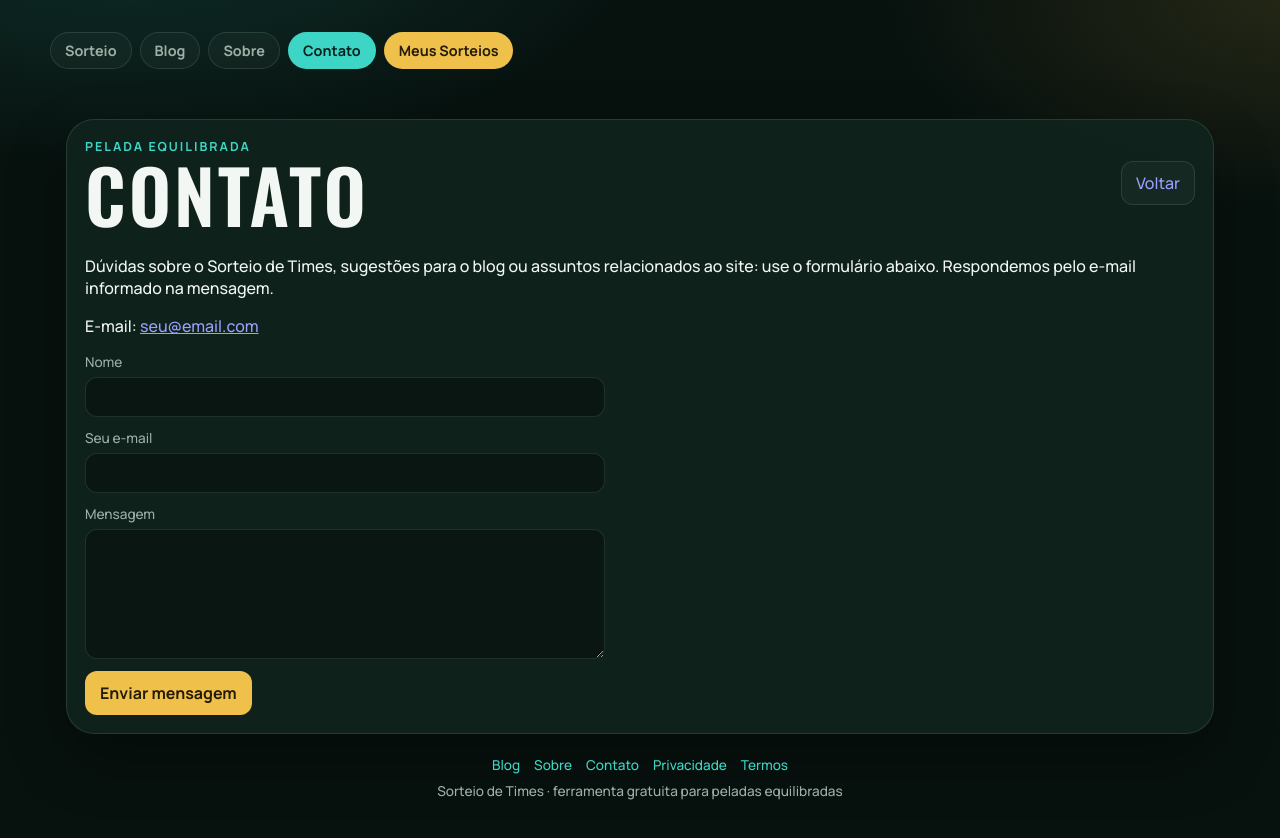
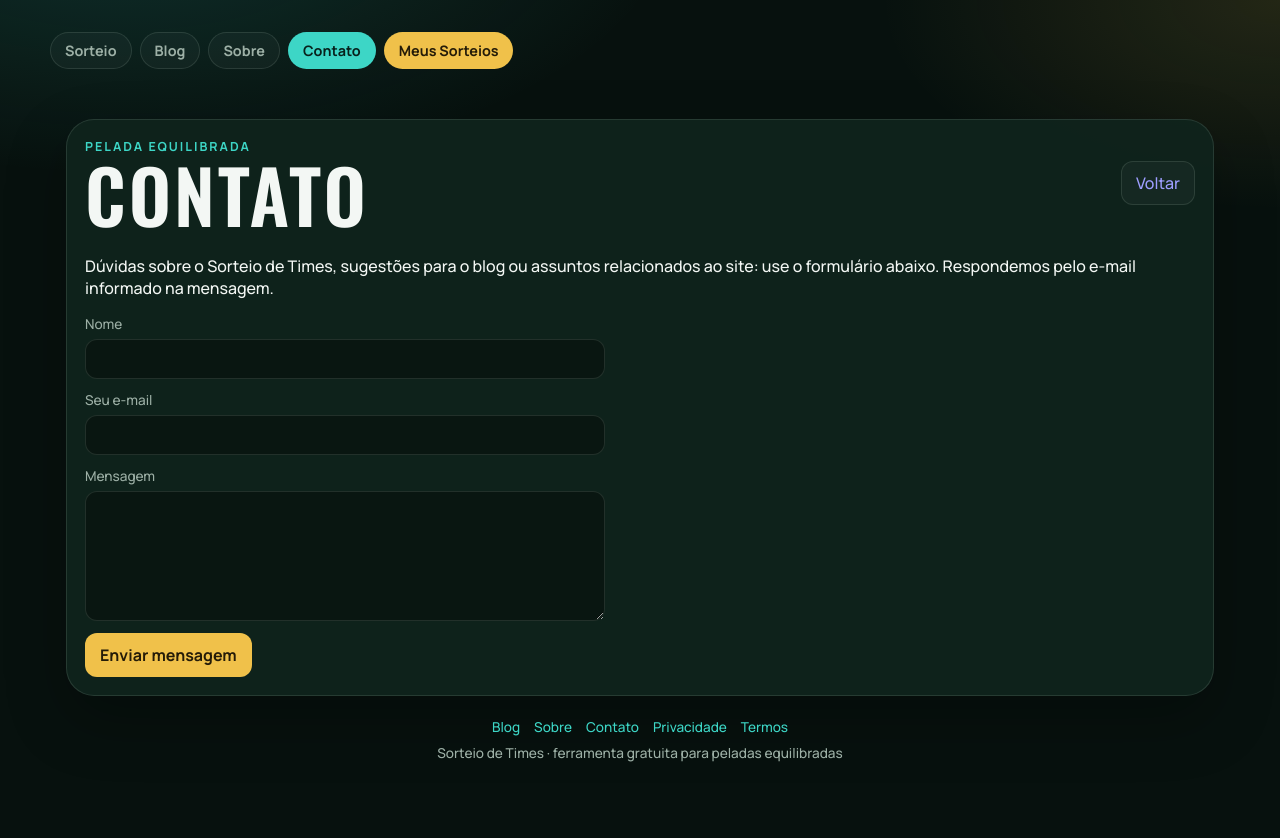
Before and after one commit to luccasst/sorteio_times, a React (Vite) app: page /contato in a window 1280 px wide. Shown: the top 838 px of the page. Built offline with nearby package versions, Linux system fonts and the light colour scheme.

Commit message:
Remove a exibição pública do e-mail na página Contato.
O endereço segue só no envio do formulário, sem aparecer no HTML.

Co-authored-by: Cursor <cursoragent@cursor.com>

```diff
--- a/src/pages/Contato.jsx
+++ b/src/pages/Contato.jsx
@@ -48,11 +48,6 @@ export default function Contato() {
             Dúvidas sobre o Sorteio de Times, sugestões para o blog ou assuntos relacionados ao site:
             use o formulário abaixo. Respondemos pelo e-mail informado na mensagem.
           </p>
-          {EMAIL ? (
-            <p>
-              E-mail: <a href={`mailto:${EMAIL}`}>{EMAIL}</a>
-            </p>
-          ) : null}
         </div>
 
         <form className="form-contato" onSubmit={enviar}>
```
